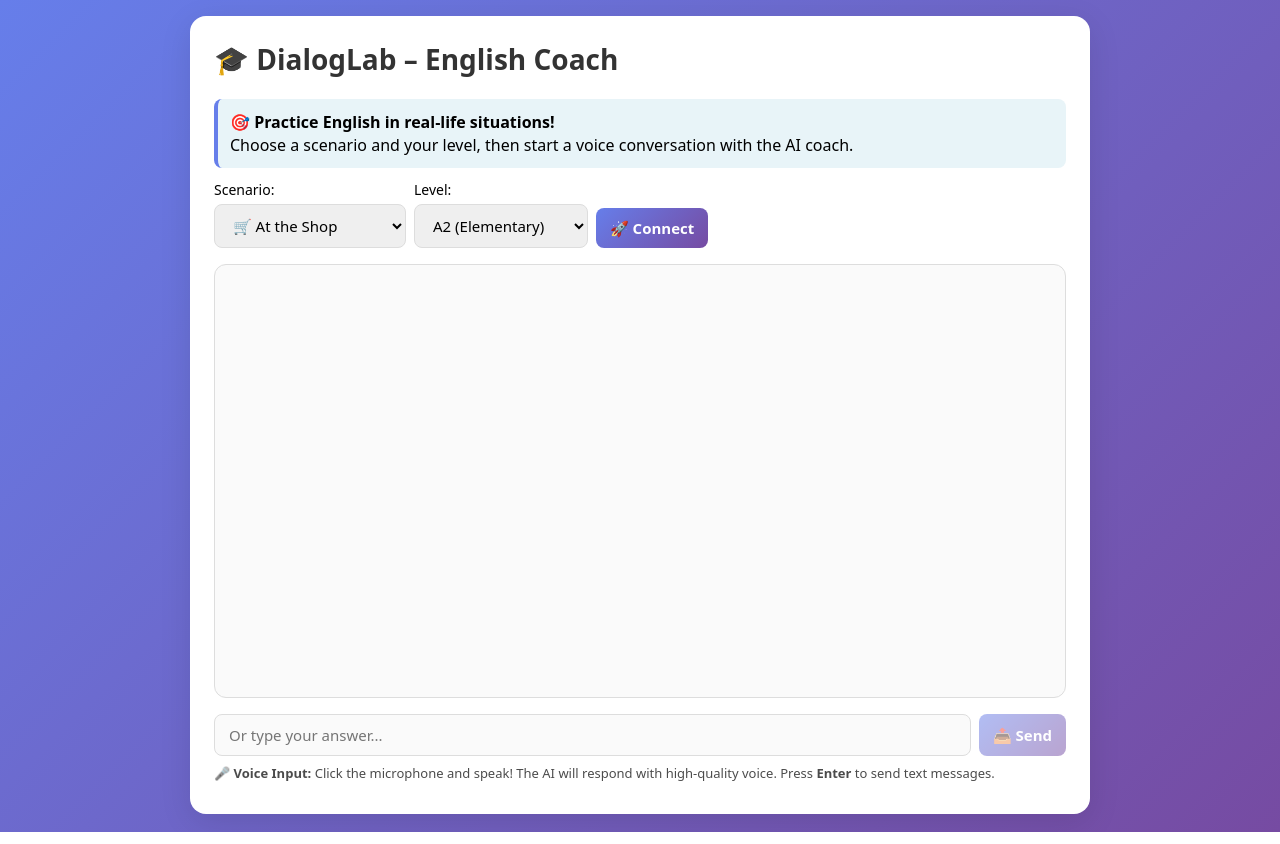
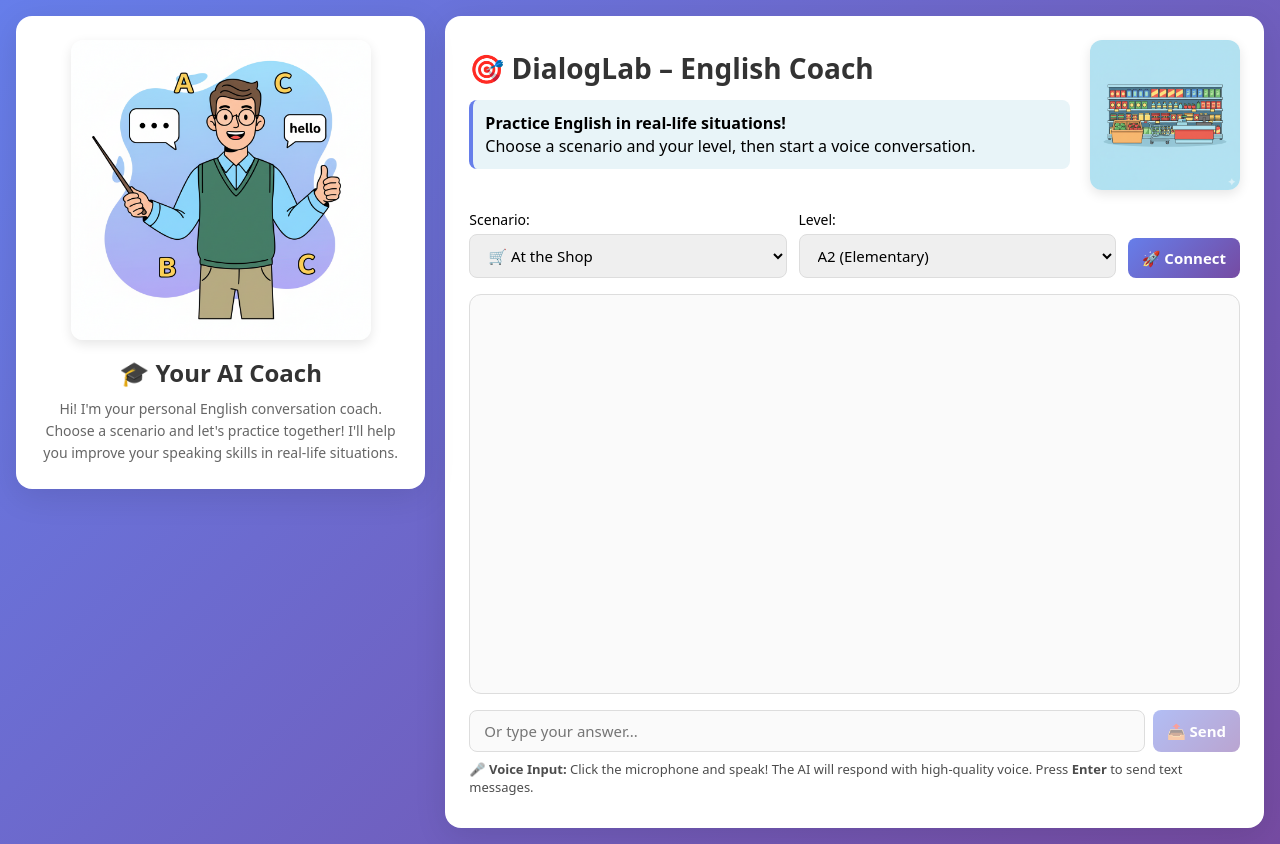
Before and after one commit to WIlski54/dialoglab-english-coach, a website: page public/index.html in a window 1280 px wide. Drawn offline with Linux system fonts and the light colour scheme.

Commit message:
Update index.html

```diff
--- a/public/index.html
+++ b/public/index.html
@@ -5,31 +5,142 @@
   <meta name="viewport" content="width=device-width, initial-scale=1" />
   <title>DialogLab – English Coach</title>
   <style>
+    * {
+      margin: 0;
+      padding: 0;
+      box-sizing: border-box;
+    }
+
     body {
       font: 16px/1.4 system-ui, sans-serif;
-      max-width: 900px;
-      margin: 0 auto;
-      padding: 16px;
       background: linear-gradient(135deg, #667eea 0%, #764ba2 100%);
       min-height: 100vh;
+      padding: 16px;
     }
-    .container {
+
+    .main-container {
+      max-width: 1400px;
+      margin: 0 auto;
+      display: grid;
+      grid-template-columns: 1fr 2fr;
+      gap: 20px;
+      align-items: start;
+    }
+
+    /* Coach Bereich - Links */
+    .coach-section {
+      background: white;
+      border-radius: 16px;
+      padding: 24px;
+      box-shadow: 0 8px 32px rgba(0,0,0,0.1);
+      position: sticky;
+      top: 16px;
+      display: flex;
+      flex-direction: column;
+      align-items: center;
+      gap: 16px;
+    }
+
+    .coach-image {
+      width: 100%;
+      max-width: 300px;
+      height: auto;
+      border-radius: 12px;
+      box-shadow: 0 4px 12px rgba(0,0,0,0.1);
+    }
+
+    .coach-info {
+      text-align: center;
+    }
+
+    .coach-info h2 {
+      color: #333;
+      font-size: 24px;
+      margin-bottom: 8px;
+    }
+
+    .coach-info p {
+      color: #666;
+      font-size: 14px;
+      line-height: 1.6;
+    }
+
+    /* Haupt-Chat-Bereich - Rechts */
+    .chat-section {
       background: white;
       border-radius: 16px;
       padding: 24px;
       box-shadow: 0 8px 32px rgba(0,0,0,0.1);
     }
+
+    .header-with-scenario {
+      display: flex;
+      justify-content: space-between;
+      align-items: center;
+      margin-bottom: 20px;
+      gap: 20px;
+    }
+
+    .header-content {
+      flex: 1;
+    }
+
     h1 {
-      margin: 0 0 20px 0;
       color: #333;
       font-size: 28px;
+      margin-bottom: 8px;
     }
-    .row {
+
+    .scenario-image {
+      width: 150px;
+      height: 150px;
+      object-fit: cover;
+      border-radius: 12px;
+      box-shadow: 0 4px 12px rgba(0,0,0,0.1);
+      transition: transform 0.3s ease;
+    }
+
+    .scenario-image:hover {
+      transform: scale(1.05);
+    }
+
+    .info-box {
+      background: #e8f4f8;
+      padding: 12px;
+      border-radius: 8px;
+      border-left: 4px solid #667eea;
+      margin: 12px 0;
+    }
+
+    .controls {
+      display: grid;
+      grid-template-columns: 1fr 1fr auto;
+      gap: 12px;
+      margin: 16px 0;
+    }
+
+    label {
       display: flex;
-      gap: 8px;
-      margin: 12px 0;
-      flex-wrap: wrap;
+      flex-direction: column;
+      gap: 4px;
+      font-size: 14px;
+      font-weight: 500;
     }
+
+    select, input, button {
+      padding: 10px 14px;
+      border: 1px solid #ddd;
+      border-radius: 8px;
+      font-size: 15px;
+      font-family: inherit;
+    }
+
+    select:focus, input:focus {
+      outline: none;
+      border-color: #667eea;
+      box-shadow: 0 0 0 3px rgba(102, 126, 234, 0.1);
+    }
+
     .chat {
       border: 1px solid #ddd;
       border-radius: 12px;
@@ -39,6 +150,7 @@
       background: #fafafa;
       margin: 16px 0;
     }
+
     .bubble {
       margin: 8px 0;
       padding: 10px 14px;
@@ -47,52 +159,40 @@
       word-wrap: break-word;
       animation: slideIn 0.3s ease-out;
     }
+
     @keyframes slideIn {
       from { opacity: 0; transform: translateY(10px); }
       to { opacity: 1; transform: translateY(0); }
     }
+
     .me {
       background: linear-gradient(135deg, #667eea 0%, #764ba2 100%);
       color: white;
       margin-left: auto;
       border-bottom-right-radius: 4px;
     }
+
     .ai {
       background: #e8f4f8;
       color: #333;
       border-bottom-left-radius: 4px;
     }
+
     .loading {
       opacity: 0.7;
       font-style: italic;
     }
-    .small {
-      font-size: 13px;
-      opacity: .7;
-      margin: 8px 0;
+
+    .input-group {
+      display: flex;
+      gap: 8px;
+      align-items: stretch;
     }
-    label {
-      display: flex;
-      flex-direction: column;
-      gap: 4px;
-      font-size: 14px;
-      font-weight: 500;
-    }
-    select, input, button {
-      padding: 10px 14px;
-      border: 1px solid #ddd;
-      border-radius: 8px;
-      font-size: 15px;
-      font-family: inherit;
-    }
-    select:focus, input:focus {
-      outline: none;
-      border-color: #667eea;
-      box-shadow: 0 0 0 3px rgba(102, 126, 234, 0.1);
-    }
+
     input {
       flex: 1;
     }
+
     button {
       background: linear-gradient(135deg, #667eea 0%, #764ba2 100%);
       color: white;
@@ -101,51 +201,38 @@
       font-weight: 600;
       transition: transform 0.2s, box-shadow 0.2s;
     }
+
     button:hover:not(:disabled) {
       transform: translateY(-2px);
       box-shadow: 0 4px 12px rgba(102, 126, 234, 0.4);
     }
+
     button:disabled {
       opacity: 0.5;
       cursor: not-allowed;
     }
-    .info-box {
-      background: #e8f4f8;
-      padding: 12px;
-      border-radius: 8px;
-      border-left: 4px solid #667eea;
-      margin: 12px 0;
-    }
+
     #voice-btn {
       background: linear-gradient(135deg, #f093fb 0%, #f5576c 100%);
       min-width: 120px;
-      position: relative;
-      overflow: hidden;
     }
+
     #voice-btn.recording {
       background: linear-gradient(135deg, #fa709a 0%, #fee140 100%);
       animation: pulse 1.5s infinite;
     }
+
     @keyframes pulse {
       0%, 100% { transform: scale(1); }
       50% { transform: scale(1.05); }
     }
 
-    /* Manual Play Button Animation */
-    @keyframes slideInRight {
-      from { transform: translateX(100px); opacity: 0; }
-      to { transform: translateX(0); opacity: 1; }
+    .small {
+      font-size: 13px;
+      opacity: .7;
+      margin: 8px 0;
     }
 
-    #manual-play-btn {
-      animation: slideInRight 0.3s ease-out, pulse 1.5s infinite 0.3s !important;
-    }
-
-    .input-group {
-      display: flex;
-      gap: 8px;
-      align-items: stretch;
-    }
     .voice-hint {
       background: #fff3cd;
       border: 1px solid #ffc107;
@@ -157,18 +244,70 @@
       align-items: center;
       gap: 8px;
     }
+
+    /* Responsive Design */
+    @media (max-width: 1024px) {
+      .main-container {
+        grid-template-columns: 1fr;
+      }
+
+      .coach-section {
+        position: relative;
+        top: 0;
+      }
+
+      .header-with-scenario {
+        flex-direction: column;
+        align-items: flex-start;
+      }
+
+      .scenario-image {
+        width: 120px;
+        height: 120px;
+      }
+    }
+
+    @media (max-width: 768px) {
+      .controls {
+        grid-template-columns: 1fr;
+      }
+
+      .coach-image {
+        max-width: 200px;
+      }
+
+      .scenario-image {
+        width: 100px;
+        height: 100px;
+      }
+    }
   </style>
 </head>
 <body>
-  <div class="container">
-    <h1>🎓 DialogLab – English Coach</h1>
-
-    <div class="info-box">
-      <strong>🎯 Practice English in real-life situations!</strong><br>
-      Choose a scenario and your level, then start a voice conversation with the AI coach.
+  <div class="main-container">
+    <!-- Coach Bereich - Links -->
+    <div class="coach-section">
+      <img src="/coach.png" alt="Your English Coach" class="coach-image" id="coach-img">
+      <div class="coach-info">
+        <h2>🎓 Your AI Coach</h2>
+        <p>Hi! I'm your personal English conversation coach. Choose a scenario and let's practice together! I'll help you improve your speaking skills in real-life situations.</p>
+      </div>
     </div>
 
-    <div class="row">
+    <!-- Chat Bereich - Rechts -->
+    <div class="chat-section">
+      <div class="header-with-scenario">
+        <div class="header-content">
+          <h1>🎯 DialogLab – English Coach</h1>
+          <div class="info-box">
+            <strong>Practice English in real-life situations!</strong><br>
+            Choose a scenario and your level, then start a voice conversation.
+          </div>
+        </div>
+        <img src="/shop.png" alt="Scenario" class="scenario-image" id="scenario-img">
+      </div>
+
+      <div class="controls">
         <label>
           Scenario:
           <select id="scenario">
@@ -209,16 +348,24 @@
         Press <strong>Enter</strong> to send text messages.
       </p>
     </div>
+  </div>
 
   <script src="./client.js"></script>
   <script>
+    // Szenario-Bild dynamisch wechseln
+    const scenarioSelect = document.getElementById('scenario');
+    const scenarioImg = document.getElementById('scenario-img');
+
+    scenarioSelect.addEventListener('change', (e) => {
+      const scenario = e.target.value;
+      scenarioImg.src = `/${scenario}.png`;
+      scenarioImg.alt = scenarioSelect.options[scenarioSelect.selectedIndex].text;
+    });
+
     // Voice hint anzeigen wenn connected
     const voiceBtn = document.getElementById('voice-btn');
     const voiceHint = document.getElementById('voice-hint');
 
-    const originalOnOpen = WebSocket.prototype.addEventListener;
-
-    // Zeige Voice Hint nach Connect
     document.getElementById('connect').addEventListener('click', () => {
       setTimeout(() => {
         if (voiceBtn && !voiceBtn.disabled) {
```
Lines whose indentation alone changed are shown as unchanged.
